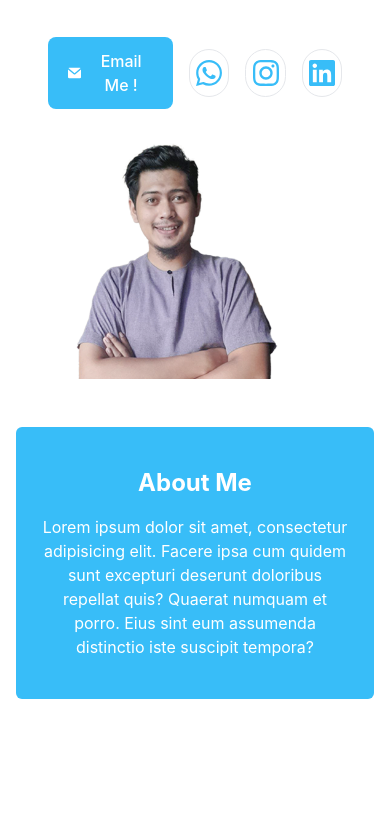
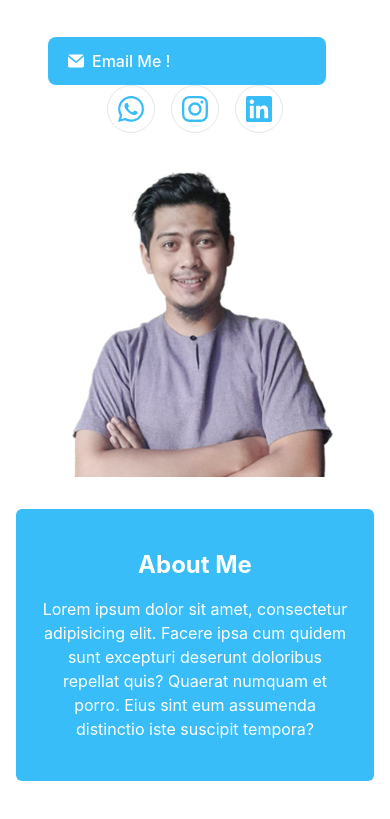
Before and after one commit to brianalfandy07/portofolio, a website: page index.html in a window 390 px wide. Shown: the part 543-1362 px from the top of the page. Drawn offline with Linux system fonts and the light colour scheme.

Commit message:
sudah diperbarui

```diff
--- a/index.html
+++ b/index.html
@@ -57,8 +57,8 @@
                 <h2 class="text-5xl font-bold text-neutral-700 mb-5">UI Designer & <br>Front-End Engineering</h2>
                 <p class="text-neutral-600 mb-10">Lorem ipsum dolor sit amet, consectetur adipisicing elit. Facere ipsa cum quidem sunt excepturi deserunt doloribus repellat quis? Quaerat numquam et porro. Eius sint eum assumenda distinctio iste suscipit tempora?</p>
                 <!-- butoon -->
-                <div class="flex items-center ">
-                    <button type="button" class=" object-cover px-5 py-3 mr-4 text-base font-medium text-center inline-flex items-center text-white bg-sky-400 rounded-lg hover:bg-sky-800  transition duration-300   ease-in-out">
+                <div class="flex flex-wrap justify-center sm:justify-normal ">
+                    <button type="button" class="  w-full sm:w-fit px-5 py-3 mr-4 text-base font-medium text-center inline-flex items-center text-center text-white bg-sky-400 rounded-lg hover:bg-sky-800  transition duration-300   ease-in-out">
                         <svg class="w-4 h-4 text-white me-2 object-cover" aria-hidden="true" xmlns="http://www.w3.org/2000/svg" fill="currentColor" viewBox="0 0 20 16">
                         <path d="m10.036 8.278 9.258-7.79A1.979 1.979 0 0 0 18 0H2A1.987 1.987 0 0 0 .641.541l9.395 7.737Z"/>
                         <path d="M11.241 9.817c-.36.275-.801.425-1.255.427-.428 0-.845-.138-1.187-.395L0 2.6V14a2 2 0 0 0 2 2h16a2 2 0 0 0 2-2V2.5l-8.759 7.317Z"/>
@@ -66,6 +66,7 @@
                         Email Me !
                     </button>
                         <!-- <a href="#" class="text-base font-semibold text-white bg-sky-400 py-3 px-6 rounded-lg hover:shadow-lg hover:bg-sky-600 transition duration-300 ease-in-out inline-flex"> <img src="image/SMedia/email.png" alt=""> Email me </a> -->
+                    <div id="socialmedia" class="flex">
                     <a href="" target="_blank" class="w-12 h-12 mr-4 flex justify-center items-center   rounded-full border text-sky-400 hover:border-sky-400 hover:bg-sky-400 hover:text-white transition duration-300 ease-in-out">
                          <svg role="img" width="26" class="fill-current" viewBox="0 0 24 24" xmlns="http://www.w3.org/2000/svg">
                             <title>WhatsApp</title>
@@ -85,16 +86,15 @@
                         </svg>
                     </a>
                 </div>
+                </div>
 
 
             </div>
-            <div class="w-full block self-center pr-12 lg:w-1/2 md:w-1/2 mx-auto">
-                <div class="">
-                    <img src="image/brian.png" alt="brian alfandi" class=" mr-35right-12 lg:max-w-96 xs:w-30 ">
-                    <!-- <span class=" absolute bottom-0 -z-10 left-[10px]">
-                        <div class=" w-[300px] h-[350px] bg-sky-400 object-cover rounded-t-md"></div>
-                    </span>
-                </div> -->
+            <div class="w-full justify-center items-center flex lg:w-1/2 md:w-1/2 ">
+                <div class="relative">
+                    <img src="image/brian.png" alt="brian alfandi" class="xs:max-w-xs sm:max-w-sm">
+                    <!-- <div class="w-[200px] h-[300px] p-2 bg-stone-600 absolute"></div> -->
+                </div>
             </div>
         </div>
     </div>
@@ -102,7 +102,7 @@
    <!-- end hero -->
 
    <!-- About me Start -->
-   <section id="About" class=" mt-8 mb-32">
+   <section id="About" class=" mt-4 mb-32">
         <div class="mx-auto w-full px-4">
             <div class="flex">
                 <div class="object-cover self-center w-full mx-0 px-6 py-10 rounded-md bg-sky-400 text-center">
@@ -115,7 +115,7 @@
    </section>
    <!-- ABout end -->
 
-   <script src="/js/script.js"></script>
+   <script src="js/script.js"></script>
 
 </body>
 
--- a/tailwind.config.js
+++ b/tailwind.config.js
@@ -11,7 +11,7 @@ module.exports = {
 
       },
       screens:{
-        'xs' :'360px',
+        'xs' :'350px',
         '2xl':{'max' :'2000px'},
       },
     },
```
Also changed, not shown: src/output.css.
